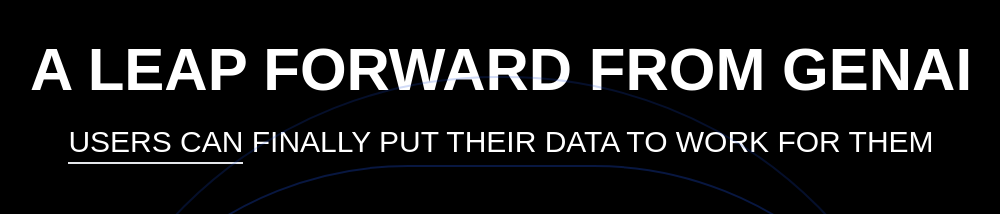
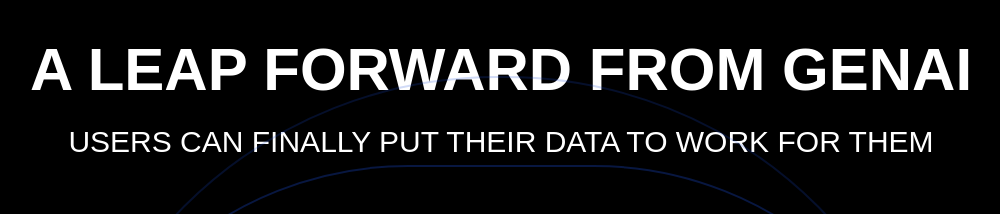
Before and after one commit to Alec-Hermesmeyer/relevaincews, a Next.js app: page /pitch-deck in a window 1280 px wide. Shown: the part 3400-3614 px from the top of the page, without its empty margins (139-1139 px from the left). Built offline with nearby package versions, Linux system fonts and the light colour scheme.

Commit message:
pitch deck updated

```diff
--- a/src/app/pitch-deck/page.tsx
+++ b/src/app/pitch-deck/page.tsx
@@ -450,7 +450,7 @@ export default function Page() {
             <div className="text-center space-y-6 mb-16">
               <h2 className="text-4xl md:text-6xl font-bold">A LEAP FORWARD FROM GENAI</h2>
               <p className="text-xl md:text-3xl">
-                <span className="border-b-2 pb-1">USERS CAN</span> FINALLY PUT THEIR DATA TO WORK FOR THEM
+                USERS CAN FINALLY PUT THEIR DATA TO WORK FOR THEM
               </p>
             </div>
 
```
